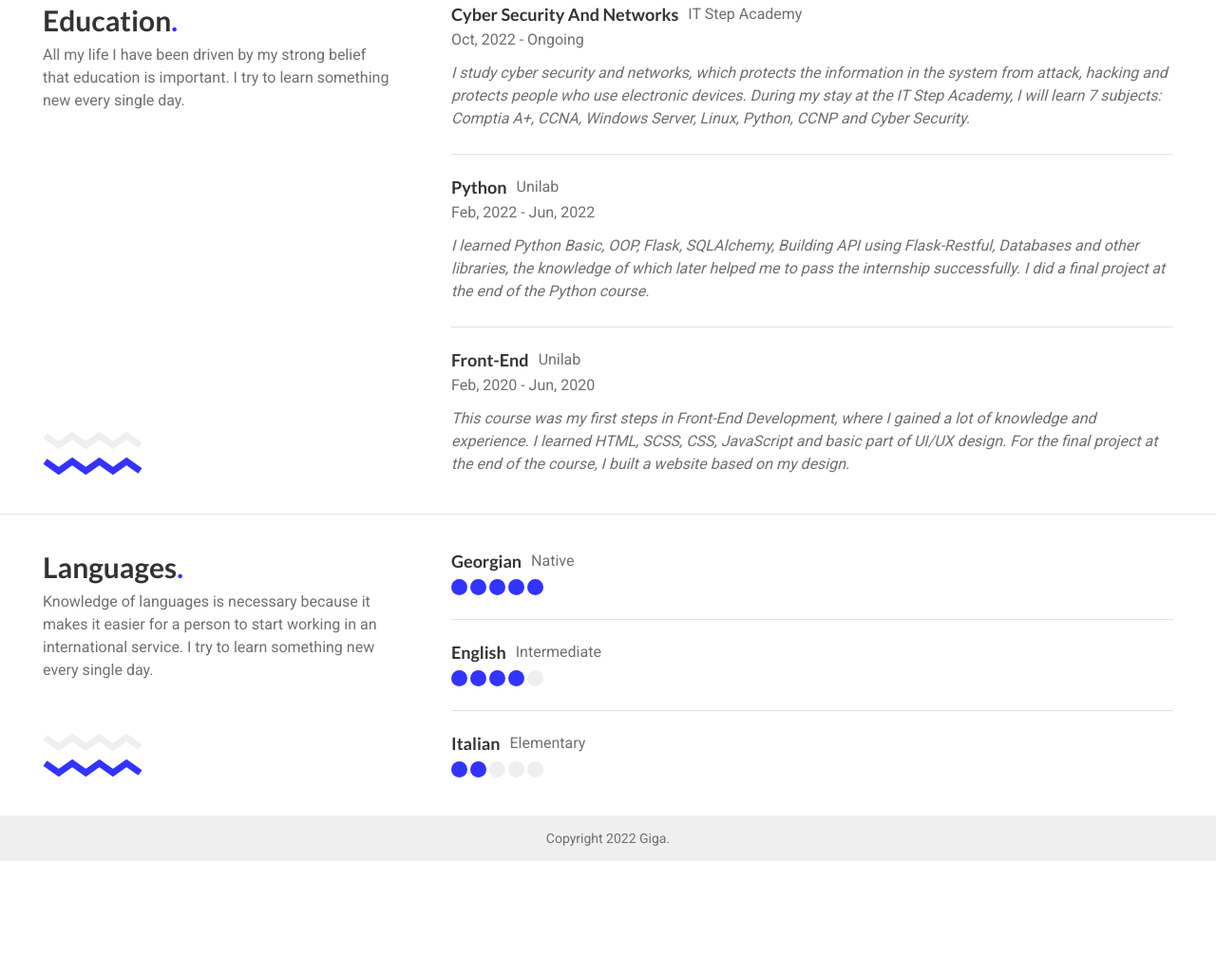
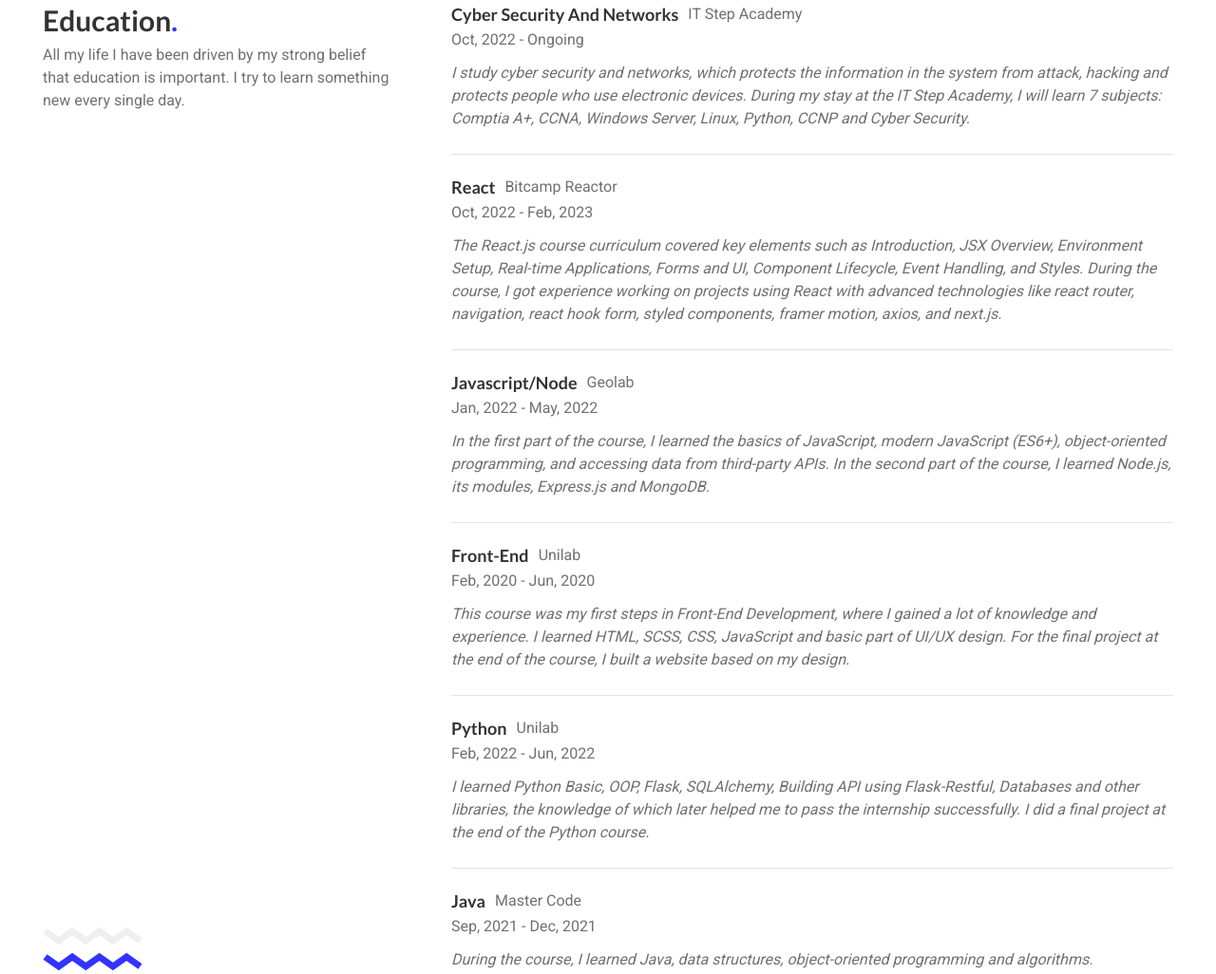
Before and after one commit to gigaamiridze/Portfolio, a website: page index.html in a window 1280 px wide. Shown: the part 3570-4596 px from the top of the page at 95% size. Before the commit the page ends 4477 px from the top, so only its background shows below. Drawn offline with Linux system fonts and the light colour scheme.

Commit message:
Added three courses

```diff
--- a/index.html
+++ b/index.html
@@ -260,6 +260,44 @@
             </div>
             <div class="internship-block">
               <div class="flex-box">
+                <h3>react</h3>
+                <span>bitcamp reactor</span>
+              </div>
+              <span>oct, 2022 - feb, 2023</span>
+              <p>
+                The React.js course curriculum covered key elements such as Introduction, JSX Overview,
+                Environment Setup, Real-time Applications, Forms and UI, Component Lifecycle, Event Handling,
+                and Styles. During the course, I got experience working on projects using React with advanced
+                technologies like react router, navigation, react hook form, styled components, framer motion,
+                axios, and next.js.
+              </p>
+            </div>
+            <div class="internship-block">
+              <div class="flex-box">
+                <h3>javascript/node</h3>
+                <span>geolab</span>
+              </div>
+              <span>jan, 2022 - may, 2022</span>
+              <p>
+                In the first part of the course, I learned the basics of JavaScript, modern JavaScript (ES6+),
+                object-oriented programming, and accessing data from third-party APIs. In the second part of
+                the course, I learned Node.js, its modules, Express.js and MongoDB.
+              </p>
+            </div>
+            <div class="internship-block">
+              <div class="flex-box">
+                <h3>front-end</h3>
+                <span>unilab</span>
+              </div>
+              <span>feb, 2020 - jun, 2020</span>
+              <p>
+                This course was my first steps in Front-End Development, where I gained a lot of knowledge and
+                experience. I learned HTML, SCSS, CSS, JavaScript and basic part of UI/UX design. For the final
+                project at the end of the course, I built a website based on my design.
+              </p>
+            </div>
+            <div class="internship-block">
+              <div class="flex-box">
                 <h3>python</h3>
                 <span>unilab</span>
               </div>
@@ -272,14 +310,12 @@
             </div>
             <div class="internship-block">
               <div class="flex-box">
-                <h3>front-end</h3>
-                <span>unilab</span>
+                <h3>java</h3>
+                <span>master code</span>
               </div>
-              <span>feb, 2020 - jun, 2020</span>
+              <span>sep, 2021 - dec, 2021</span>
               <p>
-                This course was my first steps in Front-End Development, where I gained a lot of knowledge and
-                experience. I learned HTML, SCSS, CSS, JavaScript and basic part of UI/UX design. For the final
-                project at the end of the course, I built a website based on my design.
+                During the course, I learned Java, data structures, object-oriented programming and algorithms.
               </p>
             </div>
           </div>
```
